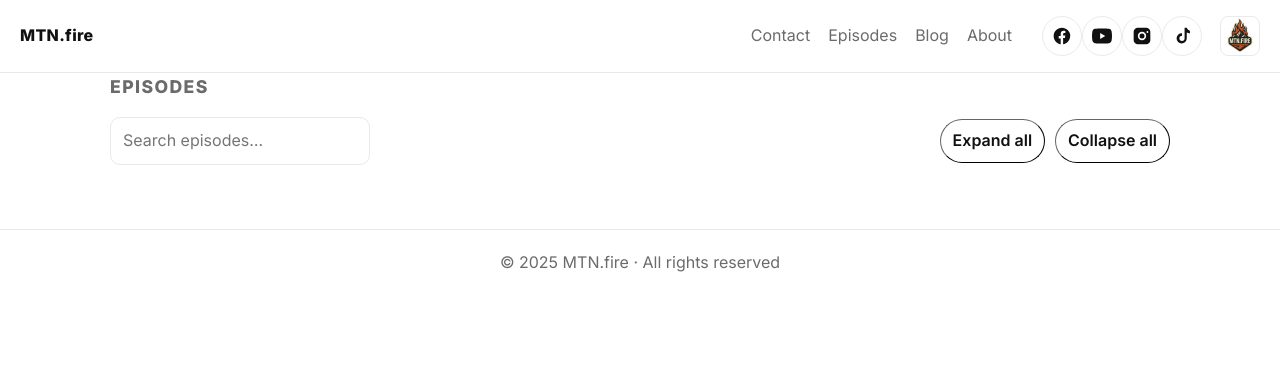
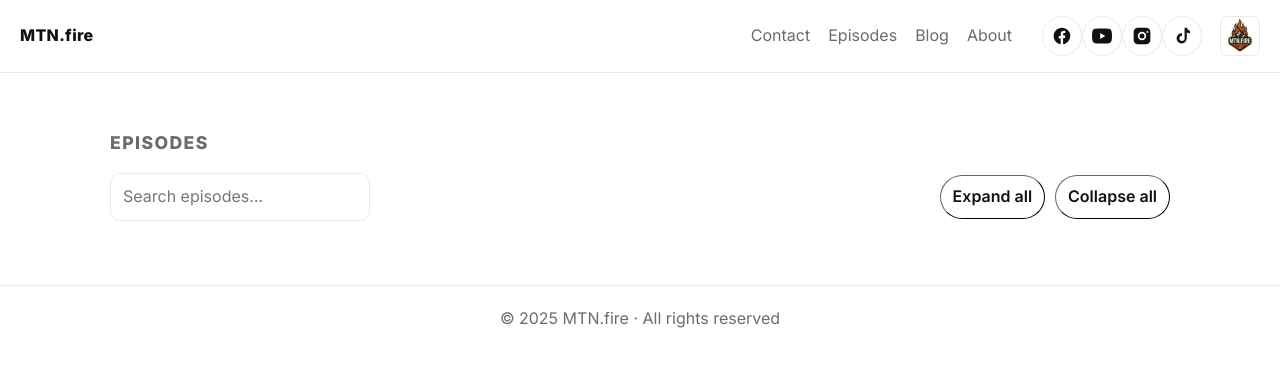
Before and after one commit to mtnfire/mtnfire.org, a Jekyll site: the page built from episodes.md, in a window 1280 px wide. Shown: the top 367 px of the page. Built offline with Jekyll 4.4.1, drawn with Linux system fonts in a browser that asks for light colours.

Commit message:
Update main.css

```diff
--- a/assets/css/main.css
+++ b/assets/css/main.css
@@ -690,3 +690,11 @@ button.pill{
 
 /* Tiny text helper */
 .small { font-size: .95rem; }
+
+/* Episodes page: add space under the sticky header */
+section.episodes{
+  padding-top: clamp(28px, 5vw, 56px);   /* tweak to taste */
+}
+
+/* Keep the title snug to that padding (no extra gap stacking) */
+.episodes .section-title{ margin-top: 0; }
```
